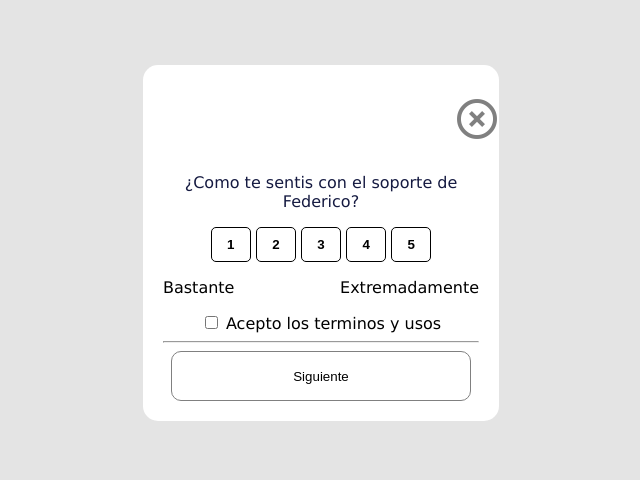
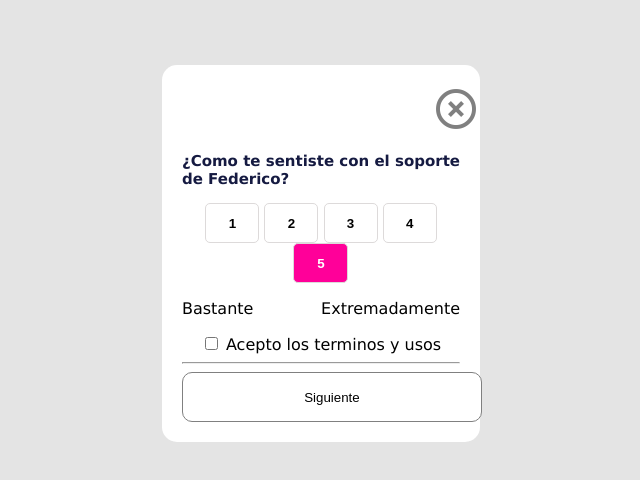
Before and after one commit to gonferreyra/NUCBA_challenges, a plain HTML site: page 002_feedback_popup/index.html in a window 1280 px wide. Shown: the whole page, without its empty margins (319-959 px from the left). Drawn offline with Linux system fonts and the light colour scheme.

Commit message:
editando popup 2

```diff
--- a/002_feedback_popup/css/style.css
+++ b/002_feedback_popup/css/style.css
@@ -3,12 +3,8 @@ body{
     font-family: Verdana, Geneva, Tahoma, sans-serif;
 }
 .icon1{
-    margin-left: 280px;
-    padding: 10px;
+    margin-left: 250px;
     color: gray;
-}
-.text{
-    color: #151a41;
 }
 .material-icons{
     font-size: 48px;
@@ -18,29 +14,31 @@ body{
     margin: auto;
     text-align: center;
     margin-top: 65px;
-    width: 25%;
+    width: 22%;
     padding: 20px;
     border-radius: 15px;
 }
 .button{
     background-color: #ffffff;
     color: #000000;
-    width: 40px;
-    height: 35px;
+    width: 54px;
+    height: 40px;
     border-style: solid;
     border-width: 1px;
     border-radius: 5px;
     font-weight: bold;
+    border-color:rgb(221, 218, 218);
 }
 .button2{
-    background-color: #ffffff;
-    color: #000000;
-    width: 40px;
-    height: 35px;
+    background-color: #ff0099;
+    color: #ffffff;
+    width: 55px;
+    height: 40px;
     border-style: solid;
     border-width: 1px;
     border-radius: 5px;
     font-weight: bold;
+    border-color: rgb(221, 218,218);
 }
 .siguiente{
     width: 300px;
@@ -55,3 +53,9 @@ body{
 .pull-right {
     float:right;
 }
+.text{
+    color: #151a41;
+    font-weight: bolder;
+    text-align: justify;
+    font-size: 15px;
+}
--- a/002_feedback_popup/index.html
+++ b/002_feedback_popup/index.html
@@ -15,13 +15,16 @@
             <i id="close" class="material-icons">highlight_off</i>
         </div>
         <div class="text">
-            <p>¿Como te sentis con el soporte de Federico?</p>
+            <p>¿Como te sentiste con el soporte de Federico?</p>
         </div>
-        <button class="button">1</button>
-        <button class="button">2</button>
-        <button class="button">3</button>
-        <button class="button">4</button>
-        <button class="button2">5</button>
+
+        <div class="buttons">
+            <button class="button">1</button>
+            <button class="button">2</button>
+            <button class="button">3</button>
+            <button class="button">4</button>
+            <button class="button2">5</button>
+        </div>
 
         <div style="display: flex; justify-content: space-between;">
             <p>Bastante</p>
```
